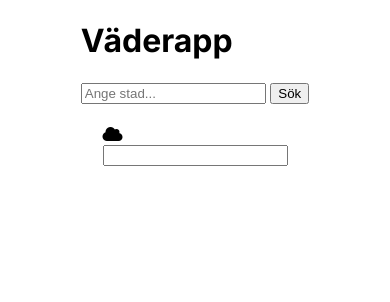
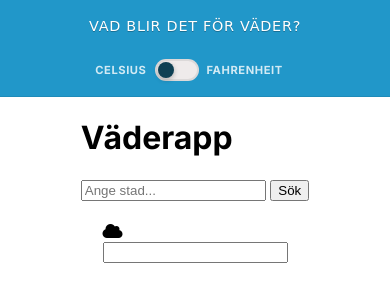
Before and after one commit to ollewarne/weather-app-linkoping, a plain HTML site: page index.html in a window 390 px wide. Drawn offline with nearby package versions, Linux system fonts and the light colour scheme; a web font is replaced by a local one.

Commit message:
feat(header): ny grid-header + C/F-toggle + mobil-layout

```diff
--- a/index.html
+++ b/index.html
@@ -19,6 +19,26 @@
 </head>
 
 <body>
+
+    <header class="site-header">
+        <div class="header__brand">VAD BLIR DET FÖR VÄDER?</div>
+
+        <div class="header__unit">
+            <span class="unit-label left">CELSIUS</span>
+
+            <input
+            type="checkbox"
+            id="unitSwitch"
+            class="unit-switch__input"
+            aria-label="Byt mellan Celsius och Fahrenheit"
+            />
+
+            <label for="unitSwitch" class="unit-switch__track"></label>
+
+            <span class="unit-label right">FAHRENHEIT</span>
+        </div>
+    </header>
+
 
 <div class="container">
 <h1>Väderapp</h1>
--- a/style.css
+++ b/style.css
@@ -12,5 +12,133 @@ body {
     flex-direction: column;
     align-items: center;
     height: 100vh;
-    font-family: "Inter", sans-serif;
+    font-family: "Inter", system-ui, -apple-system, Segoe UI, Roboto, Helvetica, Arial, sans-serif;
 }
+
+.site-header {
+  display: grid;
+  grid-template-columns: repeat(12, 1fr);
+  grid-template-rows: 48px;
+  align-items: center;
+  background: var(--background);
+  color: var(--light-grey);
+  width: 100%;
+  padding: 0px 12px;
+  border-bottom: 1px solid rgba(0, 0, 0, 0.08);
+}
+.site-header {
+  grid-area: 1 / 1 / 2 / 13;
+}
+
+.header__brand {
+  grid-area: 1 / 2 / 2 / 6;
+}
+
+.header__unit {
+  grid-area: 1 / 8 / 2 / 12;
+}
+.header__brand {
+  font-family: "Cherry Bomb One", cursive;
+  font-weight: 400;
+  font-size: 1rem;
+  letter-spacing: 0.06em;
+  text-transform: uppercase;
+  color: #fff;
+  text-shadow: 0 1px 0 rgba(0,0,0,0.25);
+  white-space: nowrap;
+}
+.header__unit {
+  align-self: center;
+  justify-self: end;
+  display: inline-flex;
+  align-items: center;
+  gap: 10px;
+  padding-right: 12px;
+}
+
+.unit-label {
+  font-family: "Inter", sans-serif;
+  font-size: 0.75rem;
+  font-weight: 700;
+  letter-spacing: 0.05em;
+  text-transform: uppercase;
+  color: #ffffff;
+  opacity: 0.8;
+}
+
+.unit-switch__input {
+  position: absolute;
+  opacity: 0;
+  pointer-events: none;
+}
+
+.unit-switch__track {
+  width: 48px;
+  height: 24px;
+  border-radius: 999px;
+  background: var(--grey);
+  position: relative;
+  box-shadow: inset 0 0 0 2px rgba(0, 0, 0, 0.08);
+  cursor: pointer;
+}
+
+.unit-switch__track::after {
+  content: "";
+  position: absolute;
+  top: 3px;
+  left: 3px;
+  width: 18px;
+  height: 18px;
+  border-radius: 50%;
+  background: var(--dark-blue);
+  box-shadow: 0px 2px 5px rgba(0, 0, 0, 0.25);
+  transition: transform 160ms ease;
+}
+
+.unit-switch__input:checked + .unit-switch__track::after {
+  transform: translateX(24px);
+}
+/* Mobil*/
+@media (max-width: 640px) {
+  .site-header {
+    grid-template-columns: 1fr;
+    grid-template-rows: 44px 44px;
+    height: auto;
+    padding: 4px 10px;
+  }
+
+  .header__brand {
+    grid-column: 1 / 2;
+    grid-row: 1 / 2;
+    justify-self: center;
+    align-self: center;
+    font-size: 0.9rem;
+    letter-spacing: 0.05em;
+  }
+
+  .header__unit {
+    grid-column: 1 / 2;
+    grid-row: 2 / 3;
+    justify-self: center;
+    align-self: center;
+    gap: 8px;
+  }
+
+  .unit-label {
+    font-size: 0.7rem;
+  }
+
+  .unit-switch__track {
+    width: 44px;
+    height: 22px;
+  }
+
+  .unit-switch__track::after {
+    width: 16px;
+    height: 16px;
+  }
+
+  .unit-switch__input:checked + .unit-switch__track::after {
+    transform: translateX(22px);
+  }
+}
```
